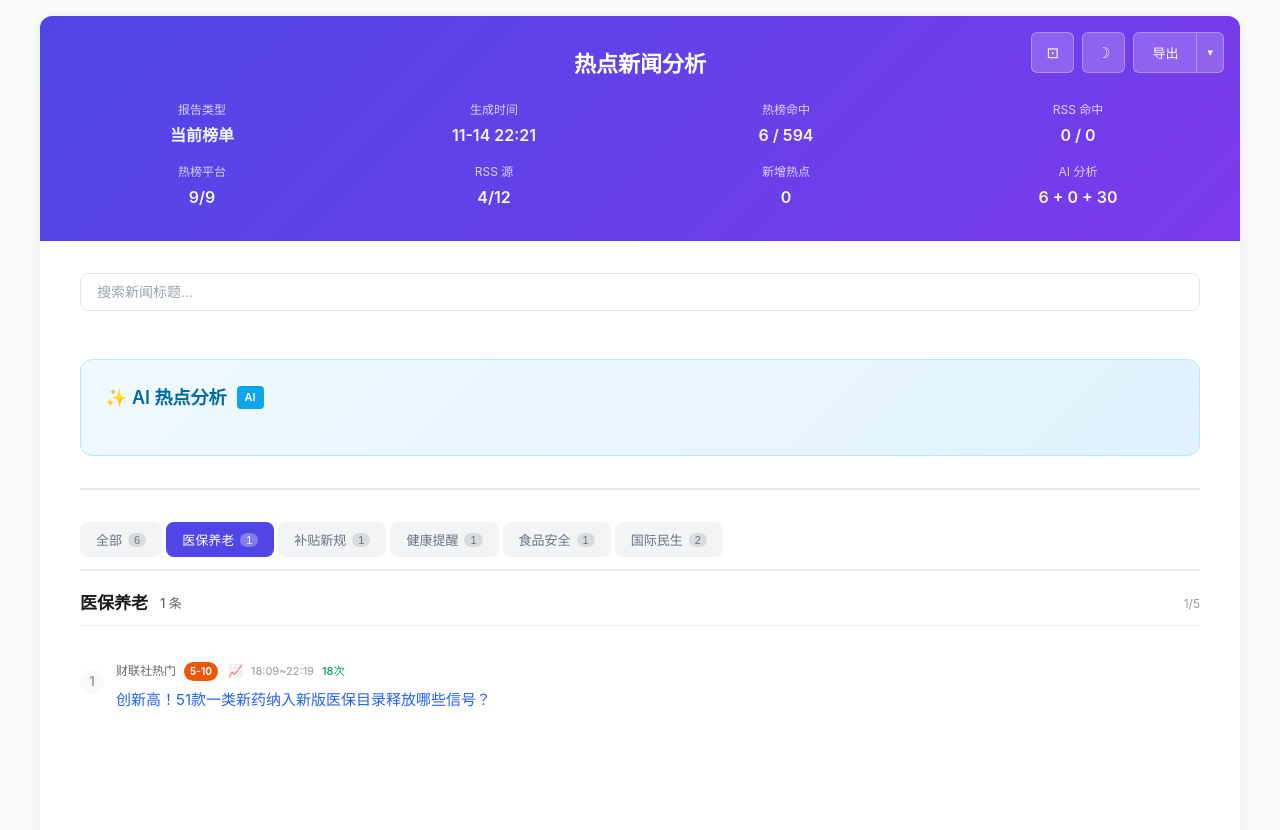
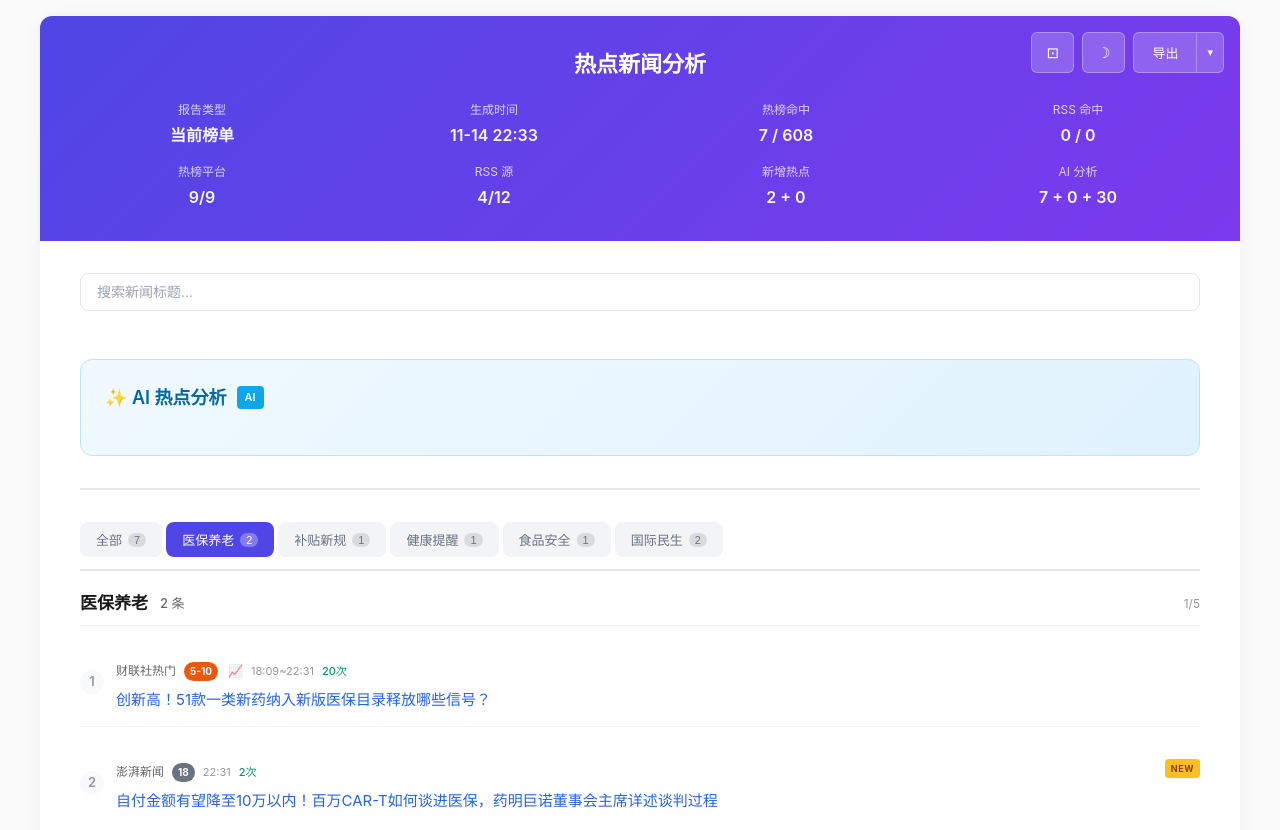
Before and after one commit to liuxiaorong7/trendradar-briefing, a plain HTML site: page index.html in a window 1280 px wide. Shown: the top 830 px of the page. Drawn offline with nearby package versions, Linux system fonts and the light colour scheme.

Commit message:
自动更新简报 2026年11月14日 星期六 22时33分01秒 CST

```diff
--- a/index.html
+++ b/index.html
@@ -1383,11 +1383,11 @@
                     </div>
                     <div class="info-item">
                         <span class="info-label">生成时间</span>
-                        <span class="info-value">11-14 22:21</span>
+                        <span class="info-value">11-14 22:33</span>
                     </div>
                     <div class="info-item">
                         <span class="info-label">热榜命中</span>
-                        <span class="info-value">6 / 594</span>
+                        <span class="info-value">7 / 608</span>
                     </div>
                     <div class="info-item">
                         <span class="info-label">RSS 命中</span>
@@ -1403,11 +1403,11 @@
                     </div>
                     <div class="info-item">
                         <span class="info-label">新增热点</span>
-                        <span class="info-value">0</span>
+                        <span class="info-value">2 + 0</span>
                     </div>
                     <div class="info-item">
                         <span class="info-label">AI 分析</span>
-                        <span class="info-value">6 + 0 + 30</span>
+                        <span class="info-value">7 + 0 + 30</span>
                     </div>
                 </div>
             </div>
@@ -1424,21 +1424,30 @@
                     <div class="ai-blocks-grid">
                     </div>
                 </div>
-                <div class="section-divider hotlist-section"><div class="tab-bar-wrapper"><div class="tab-bar"><button class="tab-btn" data-tab-index="all">全部<span class="tab-count">6</span></button><button class="tab-btn" data-tab-index="0">医保养老<span class="tab-count">1</span></button><button class="tab-btn" data-tab-index="1">补贴新规<span class="tab-count">1</span></button><button class="tab-btn" data-tab-index="2">健康提醒<span class="tab-count">1</span></button><button class="tab-btn" data-tab-index="3">食品安全<span class="tab-count">1</span></button><button class="tab-btn" data-tab-index="4">国际民生<span class="tab-count">2</span></button></div></div>
+                <div class="section-divider hotlist-section"><div class="tab-bar-wrapper"><div class="tab-bar"><button class="tab-btn" data-tab-index="all">全部<span class="tab-count">7</span></button><button class="tab-btn" data-tab-index="0">医保养老<span class="tab-count">2</span></button><button class="tab-btn" data-tab-index="1">补贴新规<span class="tab-count">1</span></button><button class="tab-btn" data-tab-index="2">健康提醒<span class="tab-count">1</span></button><button class="tab-btn" data-tab-index="3">食品安全<span class="tab-count">1</span></button><button class="tab-btn" data-tab-index="4">国际民生<span class="tab-count">2</span></button></div></div>
                 <div class="word-group" data-tab-index="0">
                     <div class="word-header">
                         <div class="word-info">
                             <div class="word-name">医保养老</div>
-                            <div class="word-count ">1 条</div>
+                            <div class="word-count ">2 条</div>
                         </div>
                         <div class="word-index"><span class="collapse-icon">▼</span>1/5</div>
                     </div>
                     <div class="news-item ">
                         <div class="news-number">1</div>
                         <div class="news-content">
-                            <div class="news-header"><span class="source-name">财联社热门</span><span class="rank-num high">5-10</span><span class="trend-up">📈</span><span class="time-info">18:09~22:19</span><span class="count-info">18次</span>
+                            <div class="news-header"><span class="source-name">财联社热门</span><span class="rank-num high">5-10</span><span class="trend-up">📈</span><span class="time-info">18:09~22:31</span><span class="count-info">20次</span>
                             </div>
                             <div class="news-title"><a href="https://www.cls.cn/detail/2534469" target="_blank" class="news-link">创新高！51款一类新药纳入新版医保目录释放哪些信号？</a>
+                            </div>
+                        </div>
+                    </div>
+                    <div class="news-item new">
+                        <div class="news-number">2</div>
+                        <div class="news-content">
+                            <div class="news-header"><span class="source-name">澎湃新闻</span><span class="rank-num ">18</span><span class="time-info">22:31</span><span class="count-info">2次</span>
+                            </div>
+                            <div class="news-title"><a href="https://www.thepaper.cn/newsDetail_forward_34478422" target="_blank" class="news-link">自付金额有望降至10万以内！百万CAR-T如何谈进医保，药明巨诺董事会主席详述谈判过程</a>
                             </div>
                         </div>
                     </div>
@@ -1454,7 +1463,7 @@
                     <div class="news-item ">
                         <div class="news-number">1</div>
                         <div class="news-content">
-                            <div class="news-header"><span class="source-name">澎湃新闻</span><span class="rank-num ">9-11</span><span class="trend-up">📈</span><span class="time-info">20:31~22:19</span><span class="count-info">12次</span>
+                            <div class="news-header"><span class="source-name">澎湃新闻</span><span class="rank-num ">6-11</span><span class="trend-up">📈</span><span class="time-info">20:31~22:31</span><span class="count-info">14次</span>
                             </div>
                             <div class="news-title"><a href="https://www.thepaper.cn/newsDetail_forward_34479010" target="_blank" class="news-link">连休五天！多地公布雪假时间</a>
                             </div>
@@ -1472,7 +1481,7 @@
                     <div class="news-item ">
                         <div class="news-number">1</div>
                         <div class="news-content">
-                            <div class="news-header"><span class="source-name">澎湃新闻</span><span class="rank-num ">8-11</span><span class="trend-up">📈</span><span class="time-info">18:09~22:19</span><span class="count-info">18次</span>
+                            <div class="news-header"><span class="source-name">澎湃新闻</span><span class="rank-num ">8-11</span><span class="trend-up">📈</span><span class="time-info">18:09~22:31</span><span class="count-info">20次</span>
                             </div>
                             <div class="news-title"><a href="https://www.thepaper.cn/newsDetail_forward_34475342" target="_blank" class="news-link">“司美格鲁肽副作用”登上热搜，如何看待GLP-1减重药物风险？</a>
                             </div>
@@ -1487,12 +1496,12 @@
                         </div>
                         <div class="word-index"><span class="collapse-icon">▼</span>4/5</div>
                     </div>
-                    <div class="news-item ">
+                    <div class="news-item new">
                         <div class="news-number">1</div>
                         <div class="news-content">
-                            <div class="news-header"><span class="source-name">今日头条</span><span class="rank-num ">8-18</span><span class="trend-down">📉</span><span class="time-info">20:31~22:19</span><span class="count-info">12次</span>
+                            <div class="news-header"><span class="source-name">今日头条</span><span class="rank-num high">5</span><span class="time-info">22:31</span><span class="count-info">2次</span>
                             </div>
-                            <div class="news-title"><a href="https://www.toutiao.com/trending/7707779540986380838/" target="_blank" class="news-link">猪肉价格跌回十多年前了吗</a>
+                            <div class="news-title"><a href="https://www.toutiao.com/trending/7707981344479953417/" target="_blank" class="news-link">猪肉价格创10年新低</a>
                             </div>
                         </div>
                     </div>
@@ -1508,7 +1517,7 @@
                     <div class="news-item ">
                         <div class="news-number">1</div>
                         <div class="news-content">
-                            <div class="news-header"><span class="source-name">知乎</span><span class="rank-num top">1-2</span><span class="trend-up">📈</span><span class="time-info">09:58~22:19</span><span class="count-info">21次</span>
+                            <div class="news-header"><span class="source-name">知乎</span><span class="rank-num top">1-3</span><span class="trend-down">📉</span><span class="time-info">09:58~22:31</span><span class="count-info">23次</span>
                             </div>
                             <div class="news-title"><a href="https://www.zhihu.com/question/2104838863910690956" target="_blank" class="news-link">美国因出现特殊情况及安全原因，所有航班一度暂停起飞，目前停飞令已解除，具体情况如何？造成影响有多大？</a>
                             </div>
@@ -1517,7 +1526,7 @@
                     <div class="news-item ">
                         <div class="news-number">2</div>
                         <div class="news-content">
-                            <div class="news-header"><span class="source-name">凤凰网</span><span class="rank-num high">5</span><span class="time-info">18:09~22:19</span><span class="count-info">18次</span>
+                            <div class="news-header"><span class="source-name">凤凰网</span><span class="rank-num high">5</span><span class="time-info">18:09~22:31</span><span class="count-info">20次</span>
                             </div>
                             <div class="news-title"><a href="https://news.ifeng.com/c/8y2dZ5XpBfH" target="_blank" class="news-link">“9·11”后最严重一次！美国所有航班停飞，最新调查进展</a>
                             </div>
```
